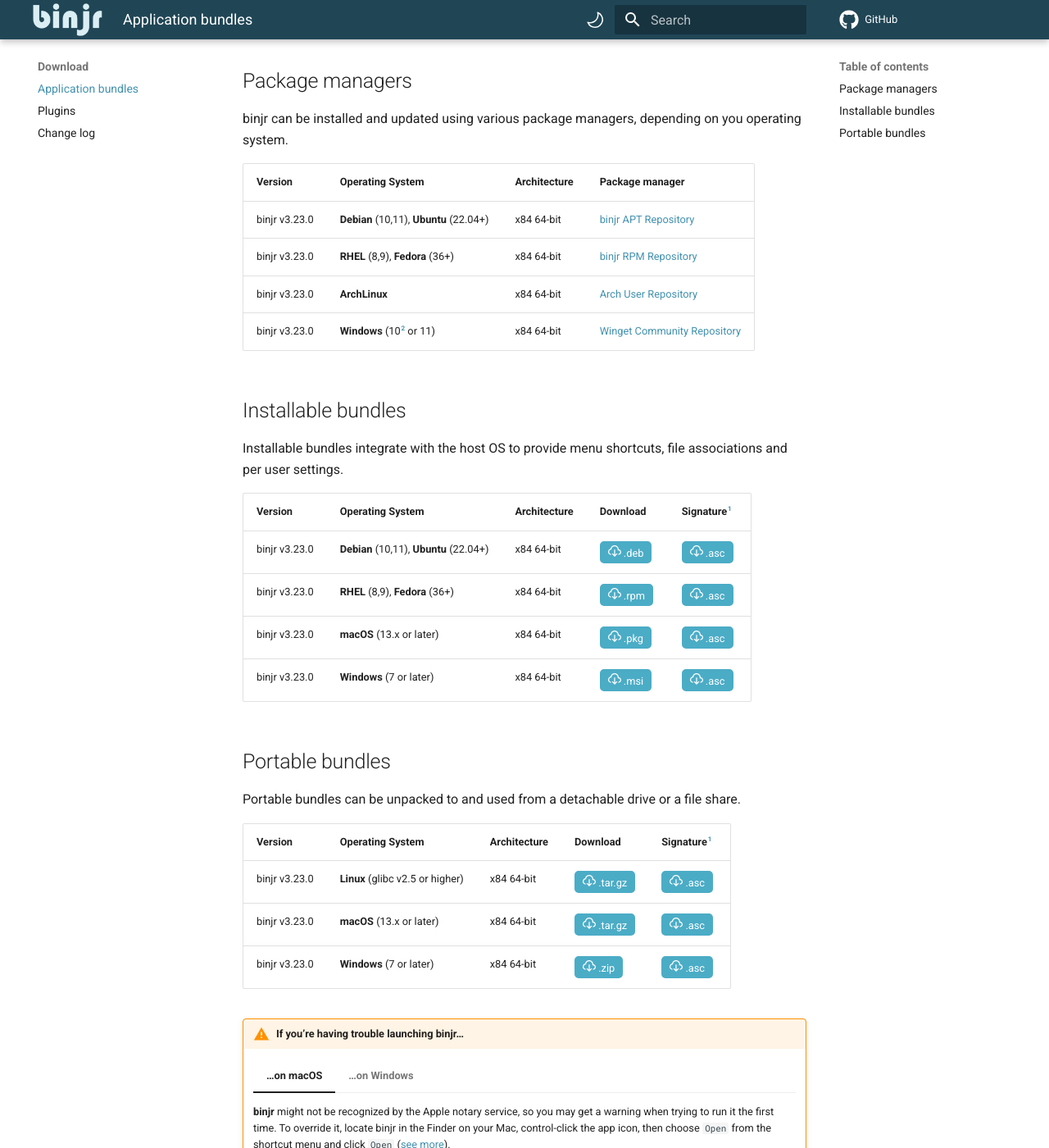
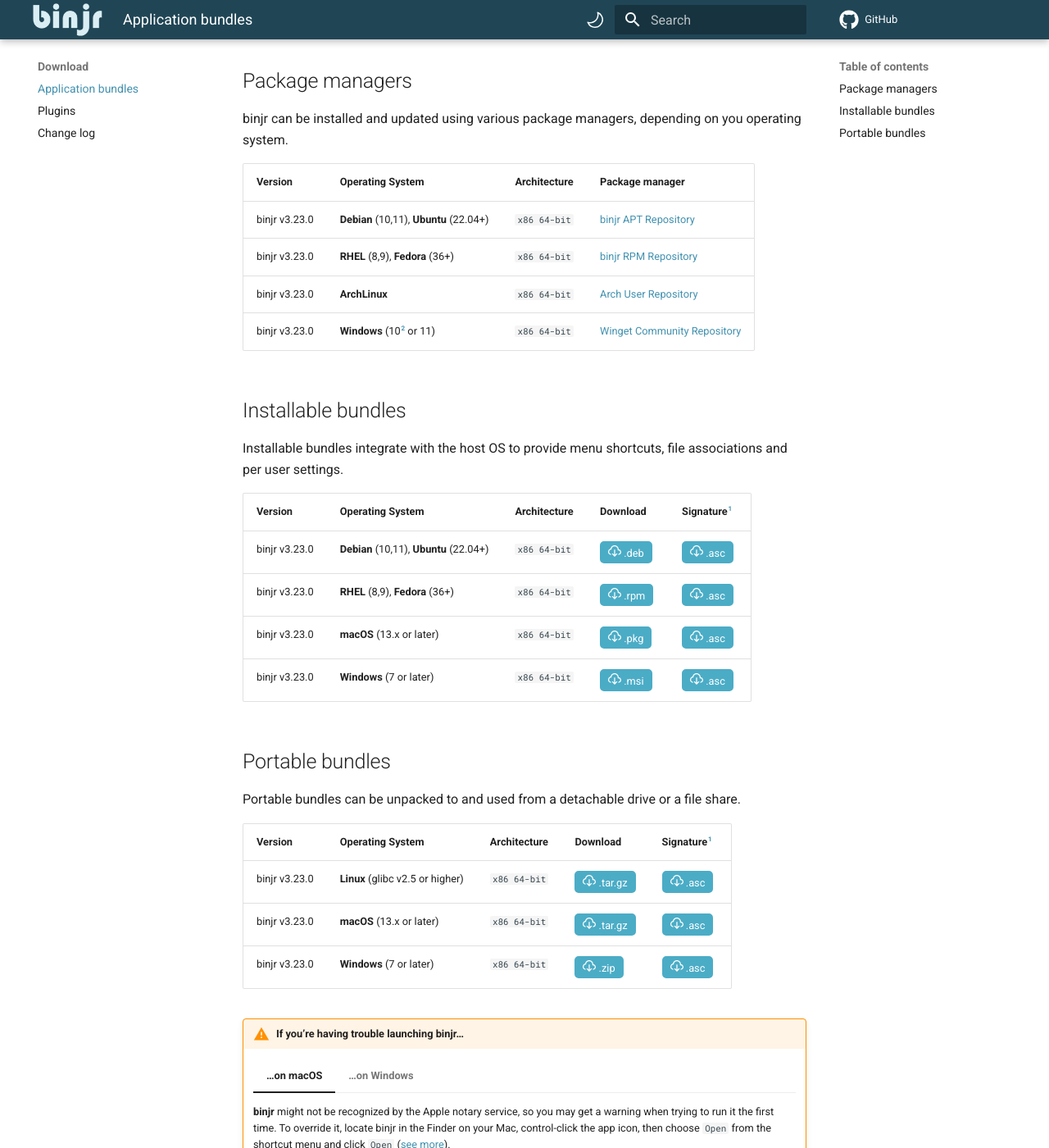
Before and after one commit to binjr/binjr.github.io, an MkDocs documentation site: the page built from docs/download/latest_release.md, in a window 1280 px wide and 1400 px high, scrolled down 321 px. Shown: the whole window at 82% size. Built offline with MkDocs 1.6.1 and Material for MkDocs 9.7.7, drawn with Linux system fonts in a browser that asks for light colours; comment, search, counter and statistics services are not loaded.

Commit message:
Fixed typo on download page

```diff
--- a/docs/download/latest_release.md
+++ b/docs/download/latest_release.md
@@ -34,10 +34,10 @@
 
 | Version          | Operating System                        | Architecture | Package manager                                              |
 |------------------|-----------------------------------------|--------------|--------------------------------------------------------------|
-| binjr v3.23.0 | **Debian** (10,11), **Ubuntu** (22.04+) | x84 64-bit   | [binjr APT Repository](https://repos.binjr.eu/apt)           |
-| binjr v3.23.0 | **RHEL** (8,9), **Fedora** (36+)        | x84 64-bit   | [binjr RPM Repository](https://repos.binjr.eu/rpm)           |
-| binjr v3.23.0 | **ArchLinux**                           | x84 64-bit   | [Arch User Repository](https://repos.binjr.eu/aur)           |
-| binjr v3.23.0 | **Windows** (10[^2] or 11)              | x84 64-bit   | [Winget Community Repository](https://repos.binjr.eu/winget) |
+| binjr v3.23.0 | **Debian** (10,11), **Ubuntu** (22.04+) | `x86 64-bit`   | [binjr APT Repository](https://repos.binjr.eu/apt)           |
+| binjr v3.23.0 | **RHEL** (8,9), **Fedora** (36+)        | `x86 64-bit`   | [binjr RPM Repository](https://repos.binjr.eu/rpm)           |
+| binjr v3.23.0 | **ArchLinux**                           | `x86 64-bit`   | [Arch User Repository](https://repos.binjr.eu/aur)           |
+| binjr v3.23.0 | **Windows** (10[^2] or 11)              | `x86 64-bit`   | [Winget Community Repository](https://repos.binjr.eu/winget) |
 
 
 ## Installable bundles
@@ -46,10 +46,10 @@
 
 | Version          | Operating System                        | Architecture | Download                                                                                                                                                                    | Signature[^1]                                                                                                                                                                    |
 |------------------|-----------------------------------------|--------------|-----------------------------------------------------------------------------------------------------------------------------------------------------------------------------|----------------------------------------------------------------------------------------------------------------------------------------------------------------------------------|
-| binjr v3.23.0 | **Debian** (10,11), **Ubuntu** (22.04+) | x84 64-bit   | [<button ><img alt="" src="../../assets/images/download.svg"> .deb</button>](https://github.com/binjr/binjr/releases/download/v3.23.0/binjr-3.23.0_linux-amd64.deb)  | [<button ><img alt="" src="../../assets/images/download.svg"> .asc</button>](https://github.com/binjr/binjr/releases/download/v3.23.0/binjr-3.23.0_linux-amd64.deb.asc)   |
-| binjr v3.23.0 | **RHEL** (8,9), **Fedora** (36+)        | x84 64-bit   | [<button><img alt="" src="../../assets/images/download.svg"> .rpm</button>](https://github.com/binjr/binjr/releases/download/v3.23.0/binjr-3.23.0_linux-amd64.rpm)   | [<button ><img alt="" src="../../assets/images/download.svg"> .asc</button>](https://github.com/binjr/binjr/releases/download/v3.23.0/binjr-3.23.0_linux-amd64.deb.asc)   |
-| binjr v3.23.0 | **macOS** (13.x or later)               | x84 64-bit   | [<button ><img alt="" src="../../assets/images/download.svg"> .pkg</button>](https://github.com/binjr/binjr/releases/download/v3.23.0/binjr-3.23.0_mac-x86_64.pkg)   | [<button ><img alt="" src="../../assets/images/download.svg"> .asc</button>](https://github.com/binjr/binjr/releases/download/v3.23.0/binjr-3.23.0_mac-x86_64.pkg.asc)    |
-| binjr v3.23.0 | **Windows** (7 or later)                | x84 64-bit   | [<button><img alt="" src="../../assets/images/download.svg"> .msi</button>](https://github.com/binjr/binjr/releases/download/v3.23.0/binjr-3.23.0_windows-amd64.msi) | [<button ><img alt="" src="../../assets/images/download.svg"> .asc</button>](https://github.com/binjr/binjr/releases/download/v3.23.0/binjr-3.23.0_windows-amd64.msi.asc) |
+| binjr v3.23.0 | **Debian** (10,11), **Ubuntu** (22.04+) | `x86 64-bit`   | [<button ><img alt="" src="../../assets/images/download.svg"> .deb</button>](https://github.com/binjr/binjr/releases/download/v3.23.0/binjr-3.23.0_linux-amd64.deb)  | [<button ><img alt="" src="../../assets/images/download.svg"> .asc</button>](https://github.com/binjr/binjr/releases/download/v3.23.0/binjr-3.23.0_linux-amd64.deb.asc)   |
+| binjr v3.23.0 | **RHEL** (8,9), **Fedora** (36+)        | `x86 64-bit`   | [<button><img alt="" src="../../assets/images/download.svg"> .rpm</button>](https://github.com/binjr/binjr/releases/download/v3.23.0/binjr-3.23.0_linux-amd64.rpm)   | [<button ><img alt="" src="../../assets/images/download.svg"> .asc</button>](https://github.com/binjr/binjr/releases/download/v3.23.0/binjr-3.23.0_linux-amd64.deb.asc)   |
+| binjr v3.23.0 | **macOS** (13.x or later)               | `x86 64-bit`   | [<button ><img alt="" src="../../assets/images/download.svg"> .pkg</button>](https://github.com/binjr/binjr/releases/download/v3.23.0/binjr-3.23.0_mac-x86_64.pkg)   | [<button ><img alt="" src="../../assets/images/download.svg"> .asc</button>](https://github.com/binjr/binjr/releases/download/v3.23.0/binjr-3.23.0_mac-x86_64.pkg.asc)    |
+| binjr v3.23.0 | **Windows** (7 or later)                | `x86 64-bit`   | [<button><img alt="" src="../../assets/images/download.svg"> .msi</button>](https://github.com/binjr/binjr/releases/download/v3.23.0/binjr-3.23.0_windows-amd64.msi) | [<button ><img alt="" src="../../assets/images/download.svg"> .asc</button>](https://github.com/binjr/binjr/releases/download/v3.23.0/binjr-3.23.0_windows-amd64.msi.asc) |
 
 ## Portable bundles
 
@@ -57,9 +57,9 @@
 
 | Version          | Operating System                 | Architecture | Download                                                                                                                                                                         | Signature[^1]                                                                                                                                                                     |
 |------------------|----------------------------------|--------------|----------------------------------------------------------------------------------------------------------------------------------------------------------------------------------|-----------------------------------------------------------------------------------------------------------------------------------------------------------------------------------|
-| binjr v3.23.0 | **Linux** (glibc v2.5 or higher) | x84 64-bit   | [<button ><img alt="" src="../../assets/images/download.svg"> .tar.gz</button>](https://github.com/binjr/binjr/releases/download/v3.23.0/binjr-3.23.0_linux-amd64.tar.gz) | [<button ><img alt="" src="../../assets/images/download.svg"> .asc</button>](https://github.com/binjr/binjr/releases/download/v3.23.0/binjr-3.23.0_linux-amd64.tar.gz.asc) |
-| binjr v3.23.0 | **macOS** (13.x or later)        | x84 64-bit   | [<button ><img alt="" src="../../assets/images/download.svg"> .tar.gz</button>](https://github.com/binjr/binjr/releases/download/v3.23.0/binjr-3.23.0_mac-x86_64.tar.gz)  | [<button ><img alt="" src="../../assets/images/download.svg"> .asc</button>](https://github.com/binjr/binjr/releases/download/v3.23.0/binjr-3.23.0_mac-x86_64.tar.gz.asc)  |
-| binjr v3.23.0 | **Windows** (7 or later)         | x84 64-bit   | [<button><img alt="" src="../../assets/images/download.svg"> .zip</button>](https://github.com/binjr/binjr/releases/download/v3.23.0/binjr-3.23.0_windows-amd64.zip)      | [<button ><img alt="" src="../../assets/images/download.svg"> .asc</button>](https://github.com/binjr/binjr/releases/download/v3.23.0/binjr-3.23.0_windows-amd64.zip.asc)  |
+| binjr v3.23.0 | **Linux** (glibc v2.5 or higher) | `x86 64-bit`   | [<button ><img alt="" src="../../assets/images/download.svg"> .tar.gz</button>](https://github.com/binjr/binjr/releases/download/v3.23.0/binjr-3.23.0_linux-amd64.tar.gz) | [<button ><img alt="" src="../../assets/images/download.svg"> .asc</button>](https://github.com/binjr/binjr/releases/download/v3.23.0/binjr-3.23.0_linux-amd64.tar.gz.asc) |
+| binjr v3.23.0 | **macOS** (13.x or later)        | `x86 64-bit`   | [<button ><img alt="" src="../../assets/images/download.svg"> .tar.gz</button>](https://github.com/binjr/binjr/releases/download/v3.23.0/binjr-3.23.0_mac-x86_64.tar.gz)  | [<button ><img alt="" src="../../assets/images/download.svg"> .asc</button>](https://github.com/binjr/binjr/releases/download/v3.23.0/binjr-3.23.0_mac-x86_64.tar.gz.asc)  |
+| binjr v3.23.0 | **Windows** (7 or later)         | `x86 64-bit`   | [<button><img alt="" src="../../assets/images/download.svg"> .zip</button>](https://github.com/binjr/binjr/releases/download/v3.23.0/binjr-3.23.0_windows-amd64.zip)      | [<button ><img alt="" src="../../assets/images/download.svg"> .asc</button>](https://github.com/binjr/binjr/releases/download/v3.23.0/binjr-3.23.0_windows-amd64.zip.asc)  |
 
 !!! Warning "If you're having trouble launching binjr..."
     === "...on macOS"
```
